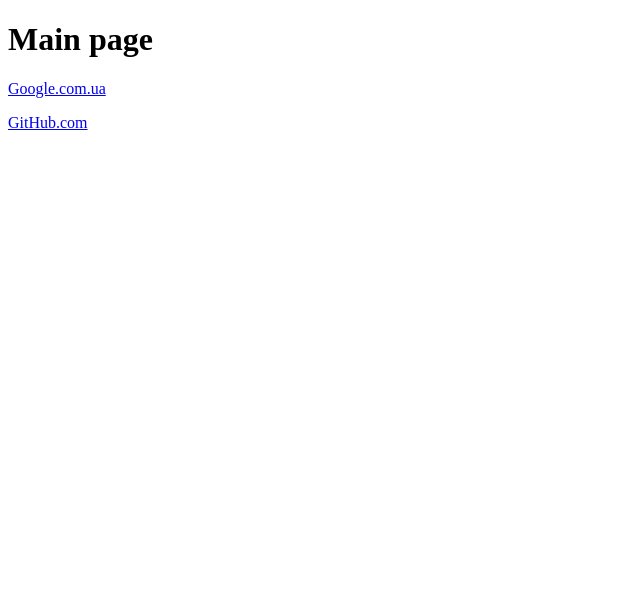
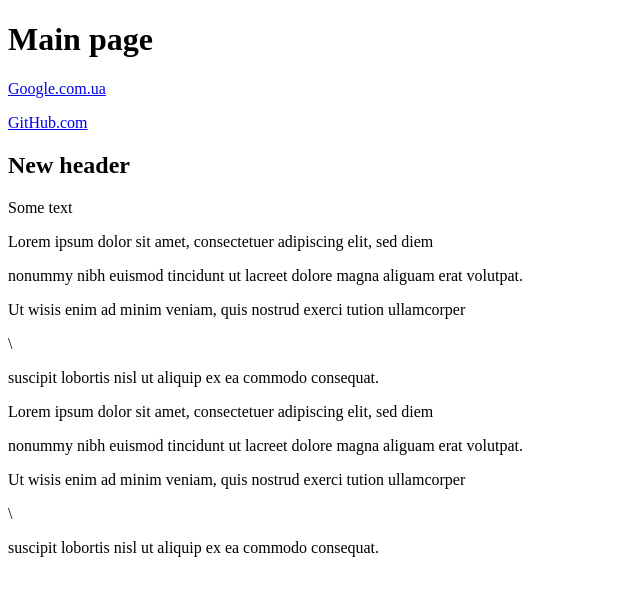
Before and after one commit to AlexLytvyn1/RRPS01, a plain HTML site: page index.html in a window 1280 px wide. Shown: the whole page, without its empty margins (0-640 px from the left). Drawn offline with Linux system fonts and the light colour scheme.

Commit message:
Merge text-main

```diff
--- a/index.html
+++ b/index.html
@@ -8,5 +8,16 @@
     <h1>Main page</h1>
     <p><a href="https://google.com.ua">Google.com.ua</a></p>
     <p><a href="https://github.com">GitHub.com</a></p>
+    <h2>New header</h2>
+    <p>Some text</p>
+    <p>Lorem ipsum dolor sit amet, consectetuer adipiscing elit, sed diem</p>
+    <p>nonummy nibh euismod tincidunt ut lacreet dolore magna aliguam erat volutpat.</p>
+    <p>Ut wisis enim ad minim veniam, quis nostrud exerci tution ullamcorper</p>\
+    <p>suscipit lobortis nisl ut aliquip ex ea commodo consequat.</p>
+    <p>Lorem ipsum dolor sit amet, consectetuer adipiscing elit, sed diem</p>
+    <p>nonummy nibh euismod tincidunt ut lacreet dolore magna aliguam erat volutpat.</p>
+    <p>Ut wisis enim ad minim veniam, quis nostrud exerci tution ullamcorper</p>\
+    <p>suscipit lobortis nisl ut aliquip ex ea commodo consequat.</p>
+
 </body>
 </html>
```
